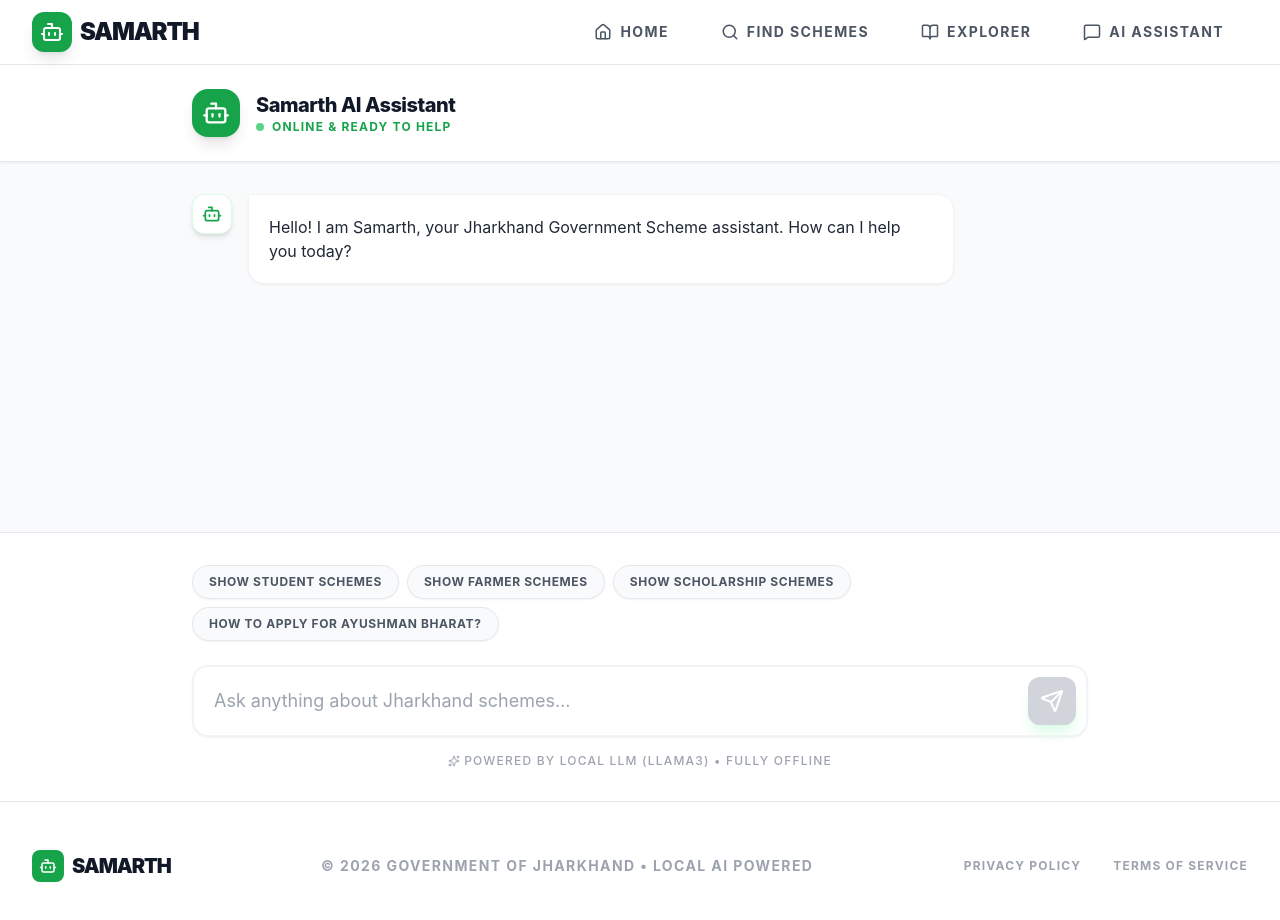
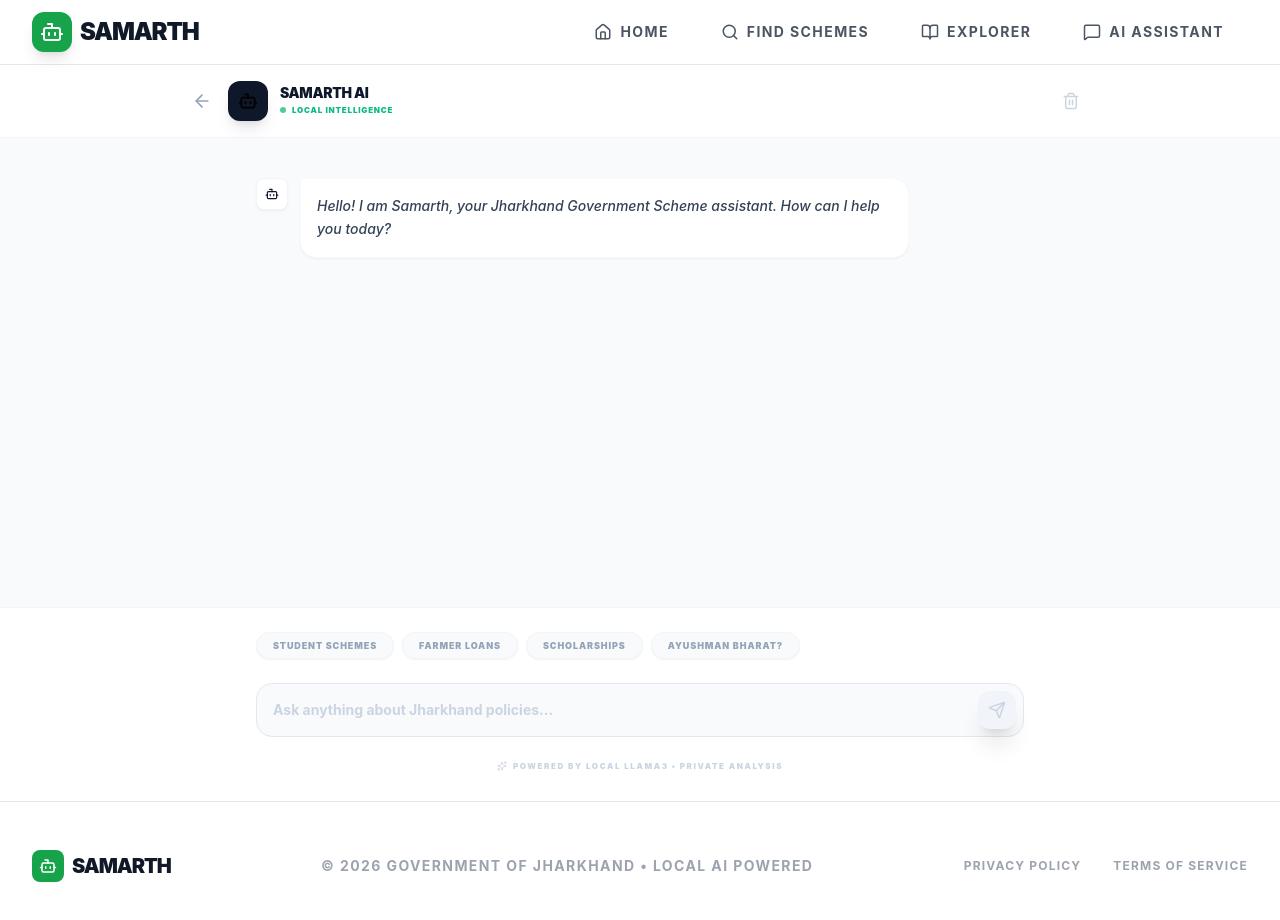
Before and after one commit to yashwantmandal26/samarth-OFFILINE, a React (Create React App) app in the folder frontend/: page /chat in a window 1280 px wide. Shown: the top 920 px of the page. Built offline with nearby package versions, Linux system fonts and the light colour scheme.

Commit message:
Refined AIChatPage UI: Minimalist and professional chat interface with improved message bubbles and suggestions

```diff
--- a/frontend/src/pages/AIChatPage.js
+++ b/frontend/src/pages/AIChatPage.js
@@ -1,6 +1,8 @@
 import React, { useState, useEffect, useRef } from 'react';
 import { schemeService } from '../services/api';
-import { Send, User, Bot, Loader, MessageSquare, Sparkles } from 'lucide-react';
+import { Send, User, Bot, Loader, Sparkles, ArrowLeft, Trash2 } from 'lucide-react';
+import { motion, AnimatePresence } from 'framer-motion';
+import { Link } from 'react-router-dom';
 
 const AIChatPage = () => {
   const [messages, setMessages] = useState([
@@ -33,63 +35,86 @@ const AIChatPage = () => {
       setMessages([...newMessages, { role: 'assistant', content: response.data.response }]);
     } catch (error) {
       console.error('Chat error:', error);
-      setMessages([...newMessages, { role: 'assistant', content: "Sorry, I'm having trouble connecting to my brain right now. Please make sure Ollama is running." }]);
+      setMessages([...newMessages, { role: 'assistant', content: "Offline Error. Please ensure Ollama is running Llama3." }]);
     } finally {
       setLoading(false);
     }
   };
 
+  const clearChat = () => {
+    setMessages([{ role: 'assistant', content: "Chat cleared. How can I assist you further?" }]);
+  };
+
   const suggestions = [
-    "Show student schemes",
-    "Show farmer schemes",
-    "Show scholarship schemes",
-    "How to apply for Ayushman Bharat?"
+    "Student schemes",
+    "Farmer loans",
+    "Scholarships",
+    "Ayushman Bharat?"
   ];
 
   return (
-    <div className="flex flex-col h-[calc(100vh-64px)] bg-gray-50">
+    <div className="flex flex-col h-[calc(100vh-64px)] bg-slate-50">
       {/* Chat Header */}
-      <div className="bg-white border-b border-gray-200 p-6 shadow-sm">
+      <div className="bg-white border-b border-slate-100 px-6 py-4">
         <div className="max-w-4xl mx-auto flex items-center justify-between">
           <div className="flex items-center gap-4">
-            <div className="w-12 h-12 bg-primary-600 rounded-2xl flex items-center justify-center text-white shadow-lg">
-              <Bot size={28} />
+            <Link to="/" className="text-slate-400 hover:text-slate-900 transition-colors">
+              <ArrowLeft size={20} />
+            </Link>
+            <div className="flex items-center gap-3">
+              <div className="w-10 h-10 bg-slate-900 rounded-xl flex items-center justify-center text-primary-400 shadow-lg">
+                <Bot size={20} />
               </div>
               <div>
-              <h1 className="text-xl font-extrabold text-gray-900 tracking-tight">Samarth AI Assistant</h1>
-              <div className="flex items-center gap-2 text-xs text-green-600 font-bold uppercase tracking-widest">
-                <span className="w-2 h-2 bg-green-500 rounded-full animate-pulse"></span>
-                Online & Ready to Help
+                <h1 className="text-sm font-black text-slate-900 uppercase tracking-tight leading-none mb-1">Samarth AI</h1>
+                <div className="flex items-center gap-1.5 text-[8px] font-black text-emerald-500 uppercase tracking-widest">
+                  <span className="w-1.5 h-1.5 bg-emerald-500 rounded-full animate-pulse"></span>
+                  Local Intelligence
                 </div>
               </div>
             </div>
           </div>
+          <button onClick={clearChat} className="p-2 text-slate-300 hover:text-rose-500 transition-colors" title="Clear Chat">
+            <Trash2 size={18} />
+          </button>
+        </div>
       </div>
 
-      {/* Messages Area */}
-      <div className="flex-1 overflow-y-auto p-4 md:p-8">
-        <div className="max-w-4xl mx-auto space-y-8">
+      {/* Messages */}
+      <div className="flex-1 overflow-y-auto px-6 py-10">
+        <div className="max-w-3xl mx-auto space-y-8">
+          <AnimatePresence initial={false}>
             {messages.map((m, i) => (
-            <div key={i} className={`flex ${m.role === 'user' ? 'justify-end' : 'justify-start'} animate-in fade-in slide-in-from-bottom-2 duration-300`}>
-              <div className={`flex gap-4 max-w-[85%] ${m.role === 'user' ? 'flex-row-reverse' : 'flex-row'}`}>
-                <div className={`w-10 h-10 rounded-xl flex items-center justify-center shrink-0 shadow-md ${m.role === 'user' ? 'bg-primary-600 text-white' : 'bg-white text-primary-600 border border-primary-100'}`}>
-                  {m.role === 'user' ? <User size={20} /> : <Bot size={20} />}
+              <motion.div
+                key={i}
+                initial={{ opacity: 0, y: 10 }}
+                animate={{ opacity: 1, y: 0 }}
+                className={`flex ${m.role === 'user' ? 'justify-end' : 'justify-start'}`}
+              >
+                <div className={`flex gap-3 max-w-[85%] ${m.role === 'user' ? 'flex-row-reverse' : 'flex-row'}`}>
+                  <div className={`w-8 h-8 rounded-lg flex items-center justify-center shrink-0 shadow-sm ${m.role === 'user' ? 'bg-slate-900 text-white' : 'bg-white text-slate-900 border border-slate-100'}`}>
+                    {m.role === 'user' ? <User size={14} /> : <Bot size={14} />}
                   </div>
-                <div className={`p-5 rounded-2xl shadow-sm border ${m.role === 'user' ? 'bg-primary-600 text-white border-primary-500 rounded-tr-none' : 'bg-white text-gray-800 border-gray-100 rounded-tl-none'}`}>
-                  <p className="text-sm md:text-base leading-relaxed whitespace-pre-wrap">{m.content}</p>
+                  <div className={`p-4 rounded-2xl shadow-sm border text-sm font-medium leading-relaxed ${m.role === 'user' ? 'bg-slate-900 text-white border-slate-800 rounded-tr-none' : 'bg-white text-slate-700 border-slate-50 rounded-tl-none italic'}`}>
+                    {m.content}
                   </div>
                 </div>
+              </motion.div>
+            ))}
+          </AnimatePresence>
+          {loading && (
+            <div className="flex justify-start">
+              <div className="flex gap-3">
+                <div className="w-8 h-8 bg-white border border-slate-100 rounded-lg flex items-center justify-center text-slate-300">
+                  <Bot size={14} />
                 </div>
-          ))}
-          {loading && (
-            <div className="flex justify-start animate-pulse">
-              <div className="flex gap-4">
-                <div className="w-10 h-10 bg-white border border-gray-100 rounded-xl flex items-center justify-center text-primary-400">
-                  <Bot size={20} />
+                <div className="p-4 bg-white border border-slate-50 rounded-2xl rounded-tl-none flex items-center gap-3 shadow-sm">
+                  <div className="flex gap-1">
+                    <span className="w-1.5 h-1.5 bg-slate-200 rounded-full animate-bounce" style={{ animationDelay: '0s' }}></span>
+                    <span className="w-1.5 h-1.5 bg-slate-200 rounded-full animate-bounce" style={{ animationDelay: '0.2s' }}></span>
+                    <span className="w-1.5 h-1.5 bg-slate-200 rounded-full animate-bounce" style={{ animationDelay: '0.4s' }}></span>
                   </div>
-                <div className="p-5 bg-white border border-gray-100 rounded-2xl rounded-tl-none flex items-center gap-2">
-                  <Loader className="animate-spin text-primary-600" size={18} />
-                  <span className="text-gray-400 text-sm font-medium">Samarth is thinking...</span>
+                  <span className="text-[10px] font-black text-slate-300 uppercase tracking-widest">Processing</span>
                 </div>
               </div>
             </div>
@@ -98,16 +123,15 @@ const AIChatPage = () => {
         </div>
       </div>
 
-      {/* Input Area */}
-      <div className="bg-white border-t border-gray-200 p-6 md:p-8">
-        <div className="max-w-4xl mx-auto">
-          {/* Suggestions */}
+      {/* Input */}
+      <div className="bg-white border-t border-slate-100 p-6">
+        <div className="max-w-3xl mx-auto">
           <div className="flex flex-wrap gap-2 mb-6">
             {suggestions.map((s, i) => (
               <button
                 key={i}
                 onClick={(e) => handleSend(e, s)}
-                className="px-4 py-2 bg-gray-50 text-gray-600 text-xs font-bold uppercase tracking-wider rounded-full border border-gray-200 hover:border-primary-400 hover:text-primary-600 hover:bg-primary-50 transition-all shadow-sm"
+                className="px-4 py-1.5 bg-slate-50 text-slate-400 text-[9px] font-black uppercase tracking-widest rounded-full border border-slate-100 hover:border-primary-400 hover:text-primary-600 hover:bg-white transition-all shadow-sm"
               >
                 {s}
               </button>
@@ -119,20 +143,22 @@ const AIChatPage = () => {
               type="text"
               value={input}
               onChange={(e) => setInput(e.target.value)}
-              placeholder="Ask anything about Jharkhand schemes..."
-              className="w-full p-5 pr-16 border-2 border-gray-100 rounded-2xl focus:border-primary-500 focus:ring-0 text-gray-900 placeholder-gray-400 text-lg transition-all shadow-sm group-hover:shadow-md"
+              placeholder="Ask anything about Jharkhand policies..."
+              className="w-full p-4 pr-14 bg-slate-50 border border-slate-200 rounded-2xl focus:border-primary-500 focus:bg-white focus:ring-0 text-sm font-bold text-slate-900 placeholder-slate-300 transition-all"
             />
             <button
               type="submit"
               disabled={loading || !input.trim()}
-              className="absolute right-3 top-3 p-3 bg-primary-600 text-white rounded-xl hover:bg-primary-500 disabled:bg-gray-300 disabled:cursor-not-allowed transition-all shadow-lg shadow-primary-100"
+              className="absolute right-2 top-2 p-2.5 bg-slate-900 text-white rounded-xl hover:bg-primary-600 disabled:bg-slate-100 disabled:text-slate-300 transition-all shadow-xl"
             >
-              <Send size={24} />
+              <Send size={18} />
             </button>
           </form>
-          <p className="mt-4 text-center text-xs text-gray-400 font-medium flex items-center justify-center gap-1 uppercase tracking-widest">
-            <Sparkles size={12} className="text-primary-400" /> Powered by Local LLM (Llama3) • Fully Offline
+          <div className="mt-4 text-center">
+            <p className="inline-flex items-center gap-1.5 text-[8px] font-black text-slate-300 uppercase tracking-[0.2em]">
+              <Sparkles size={10} className="text-primary-400" /> Powered by Local Llama3 • Private Analysis
             </p>
+          </div>
         </div>
       </div>
     </div>
```
Lines whose indentation alone changed are shown as unchanged.
